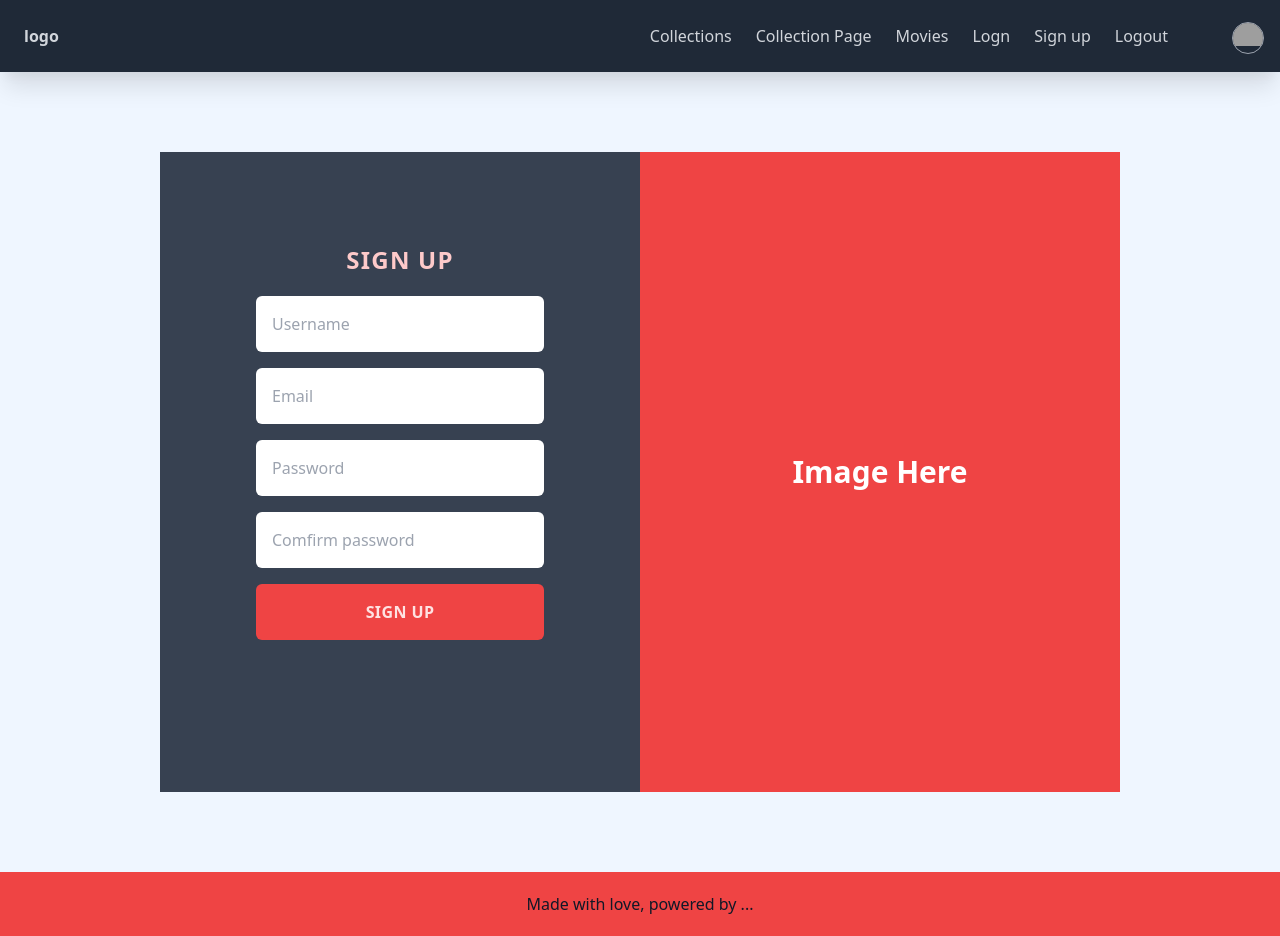
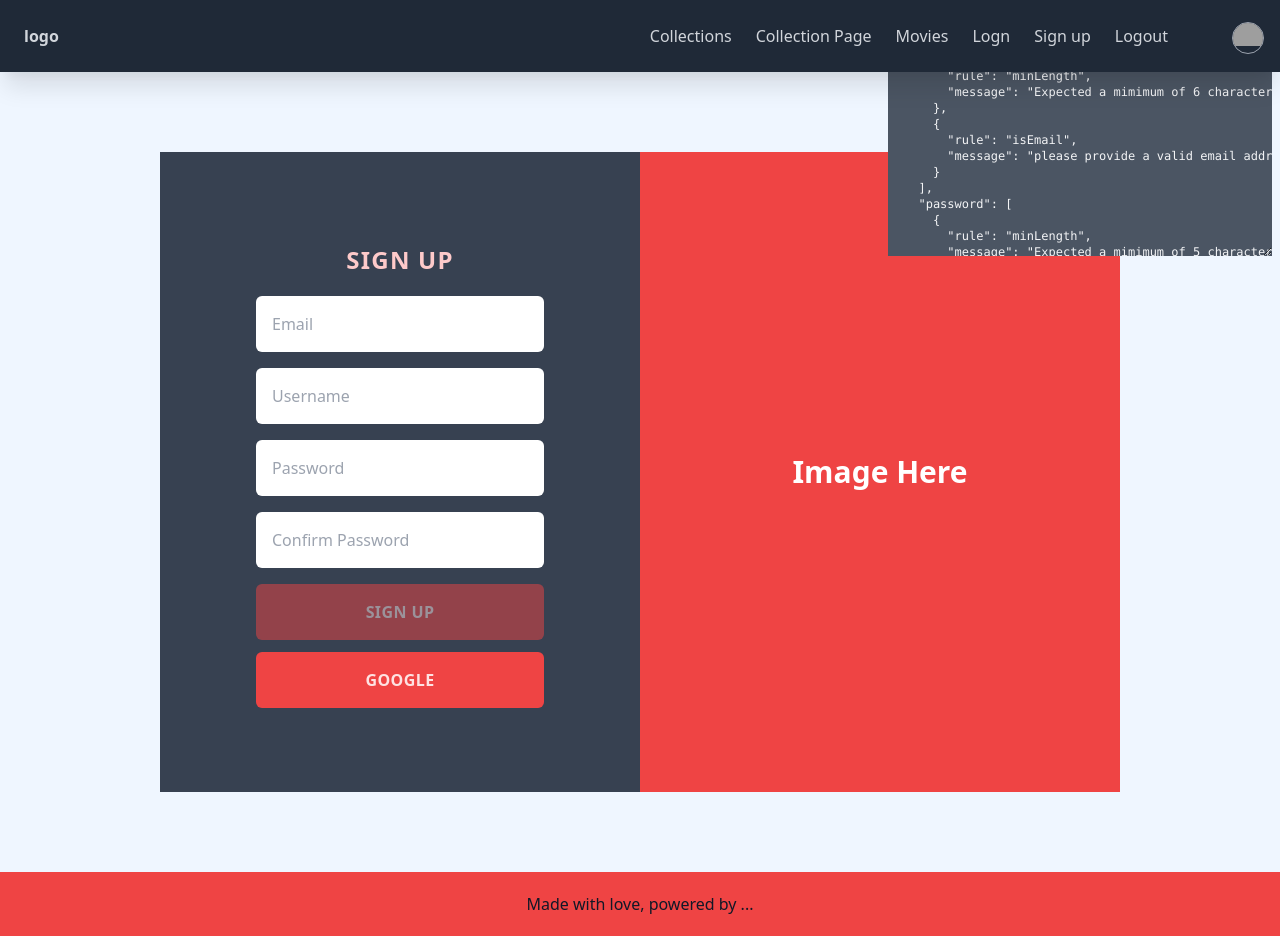
Before and after one commit to pemeraldy/moviez, a Vue app: page /signup in a window 1280 px wide. Built offline with nearby package versions, Linux system fonts and the light colour scheme; grey boxes are pictures that could not be loaded.

Commit message:
still on validation

```diff
--- a/package.json
+++ b/package.json
@@ -15,6 +15,7 @@
     "postcss": "7",
     "slick-carousel": "^1.8.1",
     "vue": "^3.0.0",
+    "vue-json-tree-view": "^2.1.6",
     "vue-router": "^4.0.0-0",
     "vue3-carousel": "^0.1.11",
     "vuelidate": "^0.7.6"
@@ -43,7 +44,9 @@
     "parserOptions": {
       "parser": "babel-eslint"
     },
-    "rules": {}
+    "rules": {
+      "no-debugger": "warn"
+    }
   },
   "browserslist": [
     "> 1%",
--- a/src/Auth/Login.vue
+++ b/src/Auth/Login.vue
@@ -19,17 +19,17 @@
             class=" w-full rounded-md p-4 mb-4"
             placeholder="Password"
             v-model="userCredentials.password"
-            type="text"
+            type="password"
           />
 
           <button
             :disabled="!validator.isValid"
             @click="login"
-            class="disabled:opacity-50 w-full flex justify-center text-center rounded-md text-red-100 font-bold uppercase bg-red-500 p-4 tracking-wide"
+            class="disabled:opacity-50 w-full r text-center rounded-md text-red-100 font-bold uppercase bg-red-500 p-4 tracking-wide"
             type="submit"
           >
             {{ buttonText }}
-            <!-- <spinner :isLoading="spin" /> -->
+            <spinner :isLoading="spin" />
           </button>
 
           <div class="mt-3 text-red-300 text-center" v-if="errorMessage">
@@ -47,18 +47,21 @@
 </template>
 
 <script>
+import Spinner from "@/components/Spinner";
 import { ref } from "vue";
 import makeValidator, { isEmail, minLength } from "@/lib/validator";
 import firebaseServices from "../firebase";
+
 const email = {
-  minLength: minLength(2),
+  minLength: minLength(6),
   isEmail,
 };
 const password = {
-  minLength: minLength(3),
+  minLength: minLength(5),
 };
 
 export default {
+  components: { Spinner },
   setup() {
     const spin = ref(false);
     const errorMessage = ref("");
@@ -66,7 +69,7 @@ export default {
     const userCredentials = ref({
       email: "",
       password: "",
-      confirmPassword: "",
+      // confirmPassword: "",
     });
 
     const validator = makeValidator(userCredentials, {
@@ -76,19 +79,27 @@ export default {
     const login = async () => {
       const originalBtnText = buttonText.value;
       buttonText.value = "Processing...";
+      spin.value = true;
       const { email, password } = userCredentials.value;
+
       try {
-        await firebaseServices.auth.signInWithEmailAndPassword(email, password);
+        const { user } = await firebaseServices.auth.signInWithEmailAndPassword(
+          email,
+          password
+        );
         console.log("User Signed In");
         buttonText.value = originalBtnText;
+        spin.value = false;
+        console.log(user);
       } catch (error) {
         spin.value = false;
         console.log(error);
-        errorMessage.value = "Bad network please try again...";
+        errorMessage.value = error.message;
+        buttonText.value = originalBtnText;
         setTimeout(() => {
           console.log(error.code, "cleaned");
           errorMessage.value = "";
-        }, 2000);
+        }, 3000);
       }
     };
 
--- a/src/Auth/SignUp.vue
+++ b/src/Auth/SignUp.vue
@@ -9,37 +9,50 @@
         </h1>
         <form @submit.prevent class="w-full  h-full mt-6">
           <input
+            class=" w-full rounded-md p-4 mb-4"
+            placeholder="Email"
+            type="email"
+            v-model="userCredentials.email"
+          />
+          <input
             class=" w-full mb-4 rounded-md p-4"
             placeholder="Username"
             type="text"
-          />
-          <input
-            class=" w-full rounded-md p-4 mb-4"
-            placeholder="Email"
-            type="text"
-            v-model="userData.email"
+            v-model="userCredentials.username"
           />
 
           <input
             class=" w-full rounded-md p-4 mb-4"
             placeholder="Password"
-            type="text"
-            v-model="userData.password"
+            type="password"
+            v-model="userCredentials.password"
           />
 
           <input
             class=" w-full rounded-md p-4 mb-4"
-            placeholder="Comfirm password"
-            type="text"
+            placeholder="Confirm Password"
+            type="password"
+            v-model="userCredentials.confirmed"
           />
-
           <button
+            :disabled="!validator.isValid"
             @click="signUp"
             type="submit"
-            class="w-full text-center rounded-md text-red-100 font-bold uppercase bg-red-500 p-4 tracking-wide"
+            class="disabled:opacity-50 w-full text-center rounded-md text-red-100 font-bold uppercase bg-red-500 p-4 tracking-wide"
           >
-            Sign up
+            {{ buttonText }}
           </button>
+          <div class="flex">
+            <button
+              type="submit"
+              class="w-full mt-3 text-center rounded-md text-red-100 font-bold uppercase bg-red-500 p-4 tracking-wide"
+            >
+              Google
+            </button>
+          </div>
+          <debugger>
+            {{ validator.errors }}
+          </debugger>
         </form>
       </div>
       <div
@@ -55,23 +68,65 @@
 import { ref } from "vue";
 // import firebase from "firebase";
 import firebaseServices from "../firebase";
+import Debugger from "@/lib/Debugger";
+import makeValidator, { isEmail, minLength } from "@/lib/validator";
+const email = {
+  minLength: minLength(6),
+  isEmail,
+};
+const username = {
+  minLength: minLength(6),
+};
+const password = {
+  minLength: minLength(5),
+};
+export default {
+  components: {
+    Debugger,
+  },
+  setup() {
+    const buttonText = ref("Sign up");
+    const userCredentials = ref({
+      email: "",
+      username: "",
+      password: "",
+      confirmed: "",
+    });
 
-export default {
-  setup() {
-    const userData = ref({
-      email: "",
-      password: "",
+    const validator = makeValidator(userCredentials, {
+      validations: {
+        email,
+        password,
+        username,
+        confirmed: {
+          passwordConfirmed: {
+            validate: (v) =>
+              new RegExp(`^${userCredentials.value.password}$`).test(v),
+            message: "passwords do not match",
+          },
+        },
+      },
     });
+
     const signUp = async () => {
-      console.log("clicked");
-      const { email, password } = userData.value;
+      const originalBtnText = buttonText.value;
+      buttonText.value = "Processing...";
+      console.log("creating account");
+      const { email, password } = userCredentials.value;
       try {
-        await firebaseServices.auth.createUserWithEmailAndPassword(
+        const {
+          user,
+        } = await firebaseServices.auth.createUserWithEmailAndPassword(
           email,
           password
         );
+        await firebaseServices.userCollections
+          .doc(user.uid)
+          .set(userCredentials.value);
         console.log(": user created successfuly !!!");
+        buttonText.value = originalBtnText;
       } catch (error) {
+        buttonText.value = originalBtnText;
         let errorCode = error.code;
         let errorMessage = error.message;
         console.log(errorMessage, errorCode);
@@ -79,8 +134,10 @@ export default {
     };
 
     return {
-      userData,
+      buttonText,
+      userCredentials,
       signUp,
+      validator,
     };
   },
 };
--- a/src/components/Spinner.vue
+++ b/src/components/Spinner.vue
@@ -1,5 +1,33 @@
 <template>
   <svg
+    :class="{ 'animate-spin': isLoading, hidden: !isLoading }"
+    class="w-6 ml-4 h-6"
+    style="margin: auto; background: none;  shape-rendering: auto;"
+    viewBox="0 0 100 100"
+    preserveAspectRatio="xMidYMid"
+  >
+    <circle
+      cx="50"
+      cy="50"
+      r="32"
+      stroke-width="8"
+      stroke="#ffffff"
+      stroke-dasharray="50.26548245743669 50.26548245743669"
+      fill="none"
+      stroke-linecap="round"
+    >
+      <animateTransform
+        attributeName="transform"
+        type="rotate"
+        repeatCount="indefinite"
+        dur="1s"
+        keyTimes="0;1"
+        values="0 50 50;360 50 50"
+      />
+    </circle>
+  </svg>
+
+  <!-- <svg
     :class="{ 'animate-spin': isLoading, hidden: !isLoading }"
     class="  w-6 h-6 ml-4"
     fill="currentColor"
@@ -10,7 +38,7 @@
       d="M10 18a8 8 0 100-16 8 8 0 000 16zm1-11a1 1 0 10-2 0v3.586L7.707 9.293a1 1 0 00-1.414 1.414l3 3a1 1 0 001.414 0l3-3a1 1 0 00-1.414-1.414L11 10.586V7z"
       clip-rule="evenodd"
     ></path>
-  </svg>
+  </svg> -->
 </template>
 
 <script>
--- a/src/firebase.js
+++ b/src/firebase.js
@@ -16,34 +16,15 @@ var firebaseConfig = {
   const auth = firebase.auth()
   const db = firebase.firestore()
 
-//   const signUp = async () => {
-//     console.log("clicked");
-//     try {
-//       await firebase
-//         .auth()
-//         .createUserWithEmailAndPassword(
-//           'mai@gmail.com',
-//           '123456789'
-//         );
-//       console.log(": user created successfuly !!!");
-//     } catch (error) {
-//       let errorCode = error.code;
-//       let errorMessage = error.message;
-//       console.log(errorMessage, errorCode);
-//     }
-//   };
-
-//   signUp()
   // collection references
-  const usersCollection = db.collection('users')
-  const movieListCollection = db.collection('movielists')
-  const moviesCollection  = db.collection('movies')
-
+  const userCollections = db.collection('users')
+  const movieListCollections = db.collection('movie_collections')
+  const movieCollections  = db.collection('movies')
 
     export default {
         auth,
         db,
-        usersCollection,
-        movieListCollection,
-        moviesCollection
+        userCollections,
+        movieListCollections,
+        movieCollections
       }
--- /dev/null
+++ b/src/lib/Debugger.vue
@@ -0,0 +1,95 @@
+<template>
+  <div
+    draggable
+    v-if="isDev"
+    class="h-64 w-96 overflow-y-scroll resize cursor-pointer select-none text-gray-100 fixed top-24 font-mono text-xs break-words py-5 px-4  right-2 bg-gray-600 "
+    @click="onResize"
+    ref="toolRef"
+    @dragstart="handleDragStart"
+    @dragend="handleDragEnd"
+  >
+    <pre>
+            <slot/>
+          </pre>
+  </div>
+</template>
+
+<script>
+import { onMounted, reactive, ref, watchEffect } from "vue";
+const HEIGHT = "DT_HEIGHT";
+const WIDTH = "DT_WIDTH";
+export default {
+  setup() {
+    const isDev = ref("development" === process.env.NODE_ENV);
+    const toolRef = ref(null);
+
+    function onResize(e) {
+      localStorage.setItem(HEIGHT, e.target.clientHeight);
+      localStorage.setItem(WIDTH, e.target.clientWidth);
+    }
+    onMounted(() => {
+      const tool = toolRef.value;
+      if (!tool) {
+        return;
+      }
+      tool.style.height = "" + localStorage.getItem(HEIGHT) + `px`;
+      tool.style.width = "" + localStorage.getItem(WIDTH) + `px`;
+    });
+    const startPosition = reactive({ x: 0, y: 0 });
+    const currentPosition = reactive({ x: 0, y: 0 });
+
+    function handleMouseDown(e) {
+      startPosition.x = e.clientX;
+      startPosition.y = e.clientY;
+      window.addEventListener("mousemove", handleMouseMove);
+      window.addEventListener("mouseup", handleMouseUp);
+    }
+    function handleMouseUp() {
+      startPosition.x = startPosition.y = 0;
+      currentPosition.x = currentPosition.y = 0;
+      console.log(`Detroying mouse move`);
+      window.removeEventListener("mousemove", handleMouseMove);
+      window.removeEventListener("mouseup", handleMouseUp);
+
+      const tool = toolRef.value;
+      if (!tool) {
+        return;
+      }
+      tool.style.top = `${currentPosition.y - startPosition.y || 0}px`;
+    }
+    function handleMouseMove(e) {
+      currentPosition.x = e.clientX;
+      currentPosition.y = e.clientY;
+      console.log(
+        currentPosition.x - startPosition.x,
+        currentPosition.y - startPosition.y
+      );
+    }
+
+    const handleDragStart = handleMouseDown;
+    const handleDragEnd = handleMouseUp;
+
+    watchEffect(() => {
+      const tool = toolRef.value;
+      if (!tool) {
+        return;
+      }
+      tool.style.top = `${currentPosition.y - startPosition.y || 0}px`;
+      // tool.style.left = `${currentPosition.x - startPosition.x || 0}px`;
+    });
+
+    return {
+      isDev,
+      onResize,
+      toolRef,
+      handleMouseDown,
+      handleMouseUp,
+      handleMouseMove,
+      handleDragStart,
+      handleDragEnd,
+    };
+  },
+};
+</script>
+
+<style></style>
--- a/src/lib/validator.js
+++ b/src/lib/validator.js
@@ -1,6 +1,6 @@
 import { computed, reactive } from "vue";
 
- export const  isEmail = {
+export const  isEmail = {
     validate: (v) => /^\w+([.-]?\w+)*@\w+([.-]?\w+)*(\.\w{2,3})+$/.test(v),
     message: "please provide a valid email address",
 }
```
Also changed, not shown: 1 other file (tests, documents, lock files or other folders).
